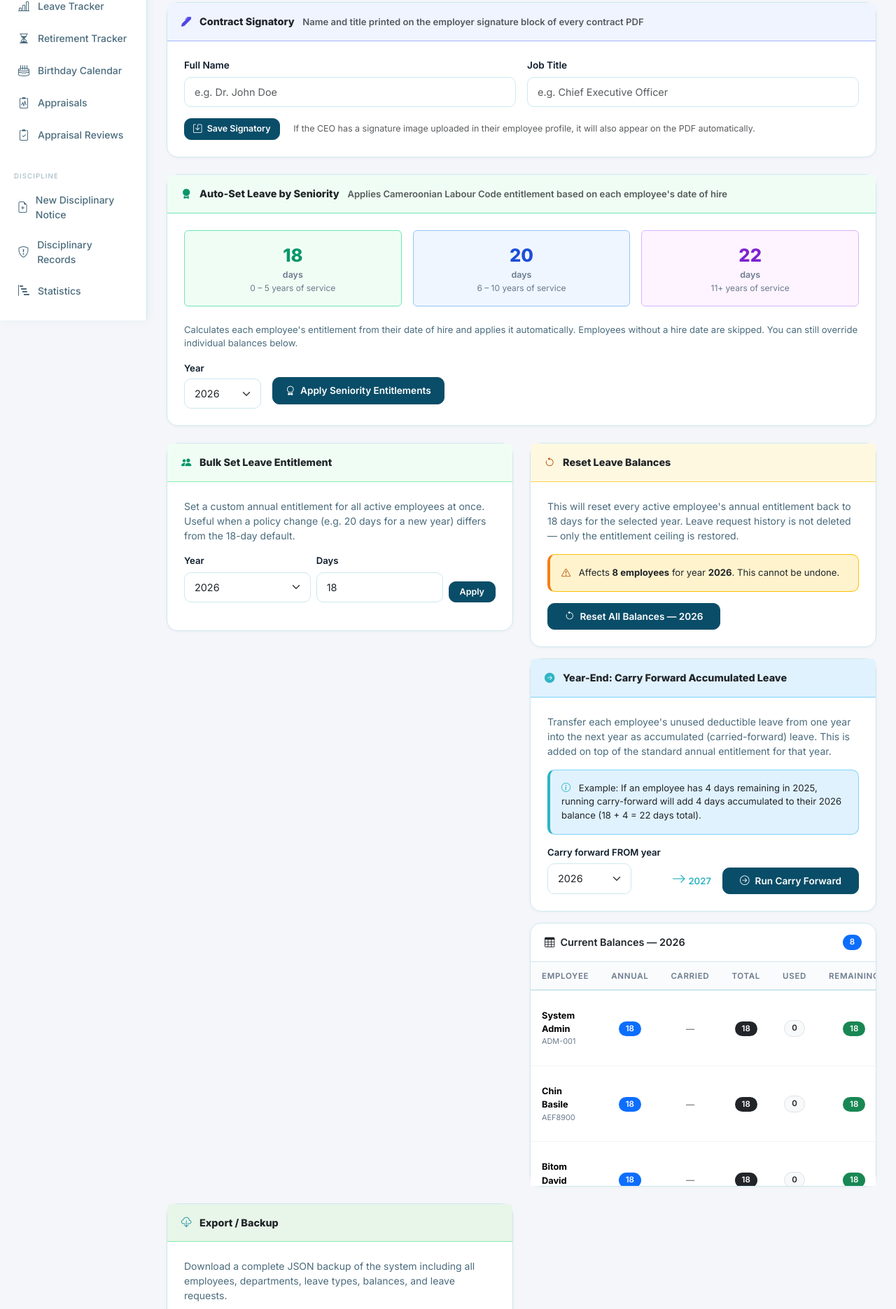
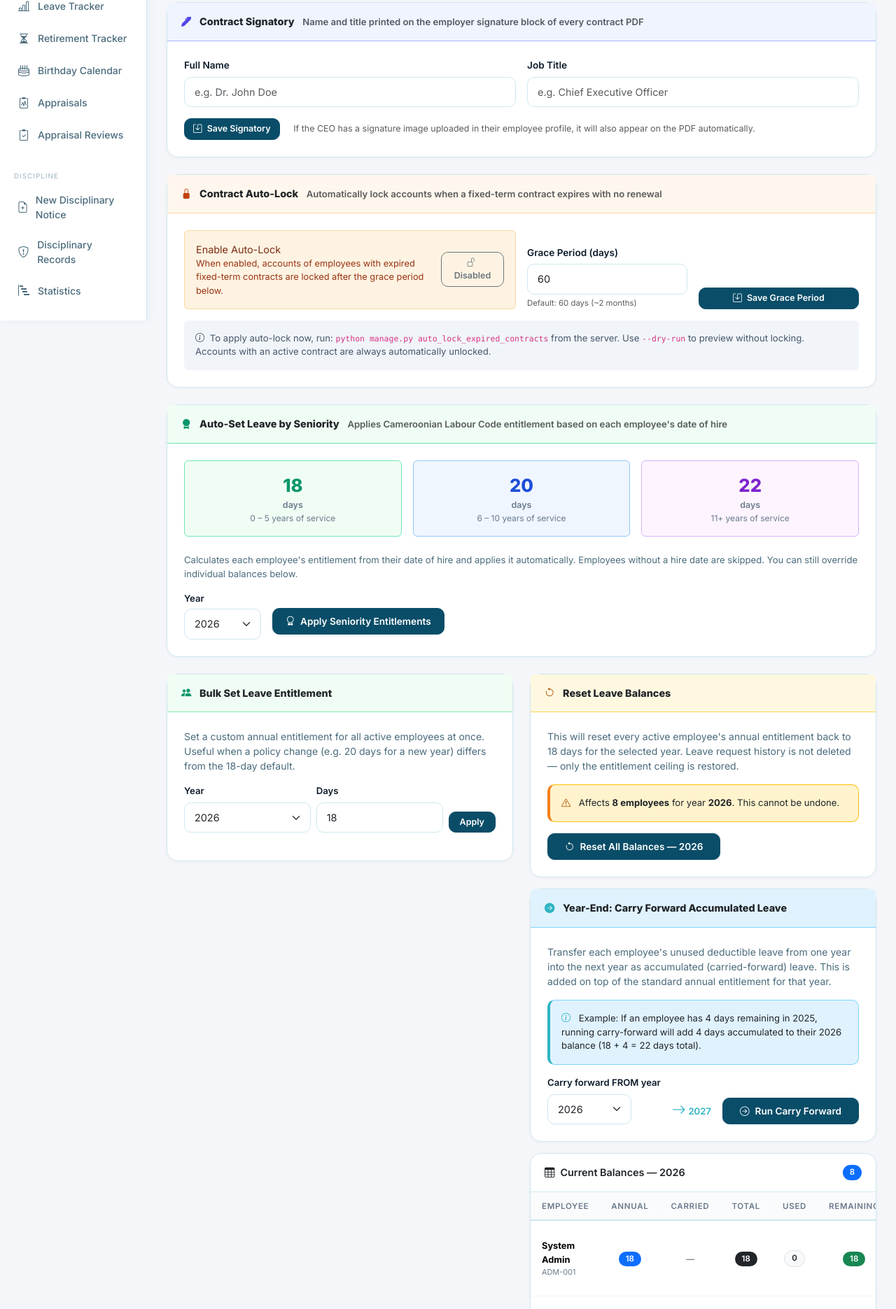
Before and after one commit to 44bryan/Leave-System, a Django app: page /dashboard/admin-settings/ in a window 1280 px wide. Shown: the part 342-2213 px from the top of the page at 70% size. Run offline with Django 5.2, Linux system fonts and the light colour scheme; a user stored in the database is signed in; data comes from the database, SQL or seed files in the repository; data that the repository does not hold is empty; some libraries are stand-ins or nearby versions.

Commit message:
Add account lock/unlock, fix contract stats, add auto-lock for expired contracts
- Unlock/lock toggle button on employee list (HR/superuser, with confirm dialog)
- Contract stats now count distinct employees per type, not total records
- SystemSettings: contract_auto_lock_enabled + contract_auto_lock_grace_days fields
- Management command: auto_lock_expired_contracts (locks if expired > grace_days, unlocks if active contract found)
- Admin settings UI card to enable/disable auto-lock and set grace period
- 13 locked intern accounts already unlocked on VPS via Django shell

Co-Authored-By: Claude Sonnet 4.6 <noreply@anthropic.com>

```diff
--- a/accounts/urls.py
+++ b/accounts/urls.py
@@ -39,6 +39,7 @@ urlpatterns = [
     path('employees/add/', views.employee_create, name='employee_create'),
     path('employees/<int:pk>/edit/', views.employee_edit, name='employee_edit'),
     path('employees/<int:pk>/delete/', views.employee_delete, name='employee_delete'),
+    path('employees/<int:pk>/toggle-lock/', views.toggle_account_lock, name='toggle_account_lock'),
     path('departments/', views.department_list, name='department_list'),
     path('departments/<int:pk>/delete/', views.department_delete, name='department_delete'),
     path('profile/change-password/', views.change_password, name='change_password'),
--- a/dashboard/models.py
+++ b/dashboard/models.py
@@ -75,6 +75,14 @@ class SystemSettings(models.Model):
         max_length=200, blank=True, default='',
         help_text="Job title of the contract signatory (e.g. Chief Executive Officer).",
     )
+    contract_auto_lock_enabled = models.BooleanField(
+        default=False,
+        help_text="Automatically lock accounts of employees whose fixed-term contract expired with no renewal, after the grace period below.",
+    )
+    contract_auto_lock_grace_days = models.IntegerField(
+        default=60,
+        help_text="Days after contract expiry before the account is auto-locked (default 60 = ~2 months).",
+    )
 
     class Meta:
         verbose_name = "System Settings"
--- a/dashboard/templates/dashboard/admin_settings.html
+++ b/dashboard/templates/dashboard/admin_settings.html
@@ -80,6 +80,61 @@
                             </button>
                             <span class="text-muted ms-3" style="font-size:.78rem;">{% trans "If the CEO has a signature image uploaded in their employee profile, it will also appear on the PDF automatically." %}</span>
                         </div>
+                    </div>
+                </form>
+            </div>
+        </div>
+    </div>
+
+    <!-- ── Contract Auto-Lock ──────────────────────────────── -->
+    <div class="col-12">
+        <div class="card animate-in">
+            <div class="card-header" style="background:#fff7ed;border-color:#fed7aa;">
+                <i class="bi bi-lock-fill me-2" style="color:#c2410c;"></i>
+                <strong>{% trans "Contract Auto-Lock" %}</strong>
+                <span class="text-muted ms-2" style="font-size:.82rem;">{% trans "Automatically lock accounts when a fixed-term contract expires with no renewal" %}</span>
+            </div>
+            <div class="card-body p-4">
+                <form method="post" action="{% url 'dashboard:toggle_module' %}">
+                    {% csrf_token %}
+                    <input type="hidden" name="module" value="auto_lock">
+                    <div class="row g-3 align-items-end">
+                        <div class="col-md-6">
+                            <div class="d-flex align-items-center gap-3 p-3 rounded" style="background:#fef3e2;border:1px solid #fcd9a0;">
+                                <div>
+                                    <div class="fw-600" style="font-size:.9rem;color:#7c2d12;">{% trans "Enable Auto-Lock" %}</div>
+                                    <div style="font-size:.8rem;color:#9a3412;">{% trans "When enabled, accounts of employees with expired fixed-term contracts are locked after the grace period below." %}</div>
+                                </div>
+                                <div class="ms-auto">
+                                    {% if system_settings.contract_auto_lock_enabled %}
+                                    <button type="submit" class="btn btn-sm btn-warning" style="min-width:90px;">
+                                        <i class="bi bi-lock me-1"></i> {% trans "Enabled" %}
+                                    </button>
+                                    {% else %}
+                                    <button type="submit" class="btn btn-sm btn-outline-secondary" style="min-width:90px;">
+                                        <i class="bi bi-unlock me-1"></i> {% trans "Disabled" %}
+                                    </button>
+                                    {% endif %}
+                                </div>
+                            </div>
+                        </div>
+                        <div class="col-md-3">
+                            <label class="form-label fw-600" style="font-size:.85rem;">{% trans "Grace Period (days)" %}</label>
+                            <input type="number" name="auto_lock_grace_days" class="form-control form-control-sm"
+                                   value="{{ system_settings.contract_auto_lock_grace_days }}" min="1" max="365">
+                            <div class="form-text">{% trans "Default: 60 days (~2 months)" %}</div>
+                        </div>
+                        <div class="col-md-3">
+                            <button type="submit" name="save_grace" value="1" class="btn btn-sm btn-primary w-100">
+                                <i class="bi bi-save me-1"></i> {% trans "Save Grace Period" %}
+                            </button>
+                        </div>
+                    </div>
+                    <div class="mt-3 p-3 rounded" style="background:#f1f5f9;font-size:.82rem;color:#475569;">
+                        <i class="bi bi-info-circle me-1"></i>
+                        {% trans "To apply auto-lock now, run:" %} <code>python manage.py auto_lock_expired_contracts</code> {% trans "from the server." %}
+                        {% trans "Use" %} <code>--dry-run</code> {% trans "to preview without locking." %}
+                        {% trans "Accounts with an active contract are always automatically unlocked." %}
                     </div>
                 </form>
             </div>
--- a/dashboard/views.py
+++ b/dashboard/views.py
@@ -2216,6 +2216,20 @@ def toggle_module(request):
         settings_obj.signatory_title = request.POST.get('signatory_title', '').strip()
         settings_obj.save(update_fields=['signatory_name', 'signatory_title'])
         messages.success(request, "Contract signatory updated.")
+    elif module == 'auto_lock':
+        if request.POST.get('save_grace'):
+            try:
+                grace = int(request.POST.get('auto_lock_grace_days', 60))
+                settings_obj.contract_auto_lock_grace_days = max(1, grace)
+                settings_obj.save(update_fields=['contract_auto_lock_grace_days'])
+                messages.success(request, f"Grace period set to {settings_obj.contract_auto_lock_grace_days} days.")
+            except (ValueError, TypeError):
+                messages.error(request, "Invalid grace period value.")
+        else:
+            settings_obj.contract_auto_lock_enabled = not settings_obj.contract_auto_lock_enabled
+            settings_obj.save(update_fields=['contract_auto_lock_enabled'])
+            state = "enabled" if settings_obj.contract_auto_lock_enabled else "disabled"
+            messages.success(request, f"Contract auto-lock {state}.")
     return redirect('dashboard:admin_settings')
 
 
```
Also changed, not shown: accounts/templates/accounts/employee_list.html (+9 -0 lines), accounts/views.py (+26 -0 lines), contracts/management/commands/auto_lock_expired_contracts.py (added, +96 -0 lines), contracts/views.py (+7 -7 lines), dashboard/migrations/0004_systemsettings_auto_lock.py (added).
